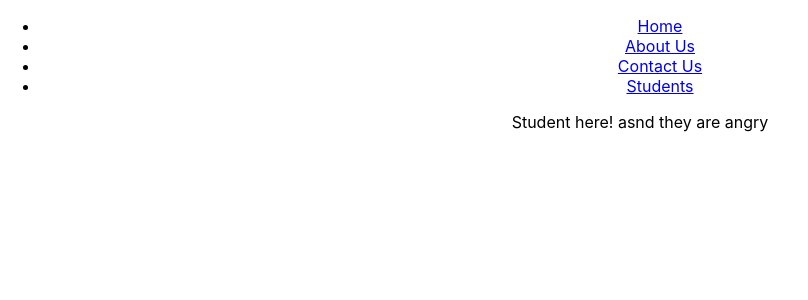
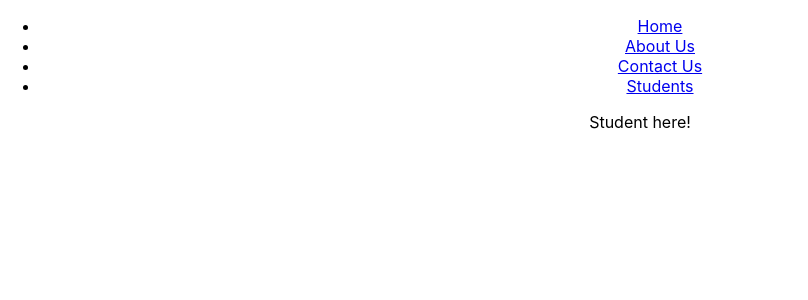
Before and after one commit to Paignton/geeks, a React (Create React App) app: page /students in a window 1280 px wide. Shown: the top 300 px of the page, without its empty margins (0-808 px from the left). Built offline with nearby package versions, Linux system fonts and the light colour scheme.

Commit message:
Makes the students less angry

```diff
--- a/src/component/students.js
+++ b/src/component/students.js
@@ -10,7 +10,7 @@ const cardInfo = [
 ];
 
 function students() {
-  return <div>Student here! asnd they are angry</div>;
+  return <div>Student here!</div>;
 }
 
 export default students;
```
